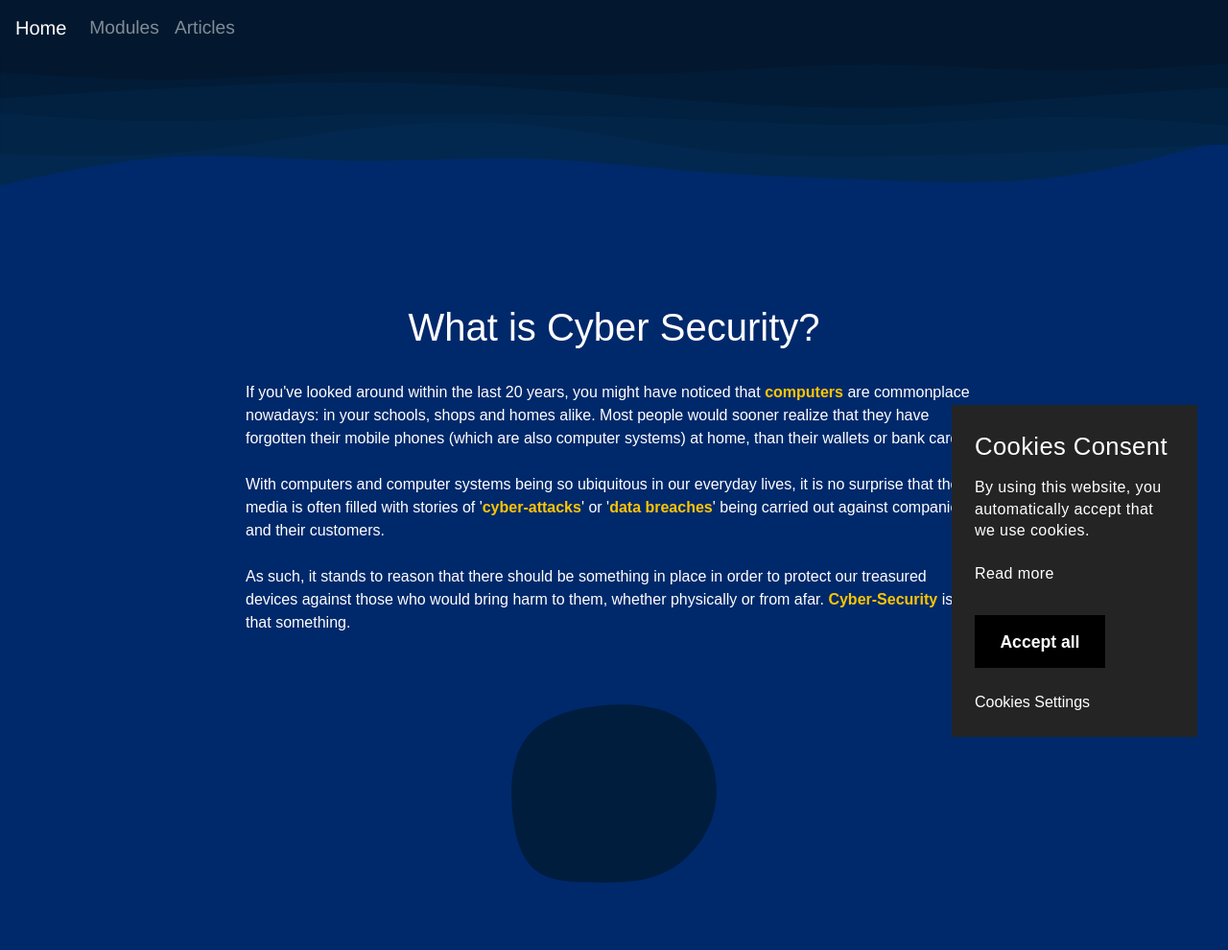
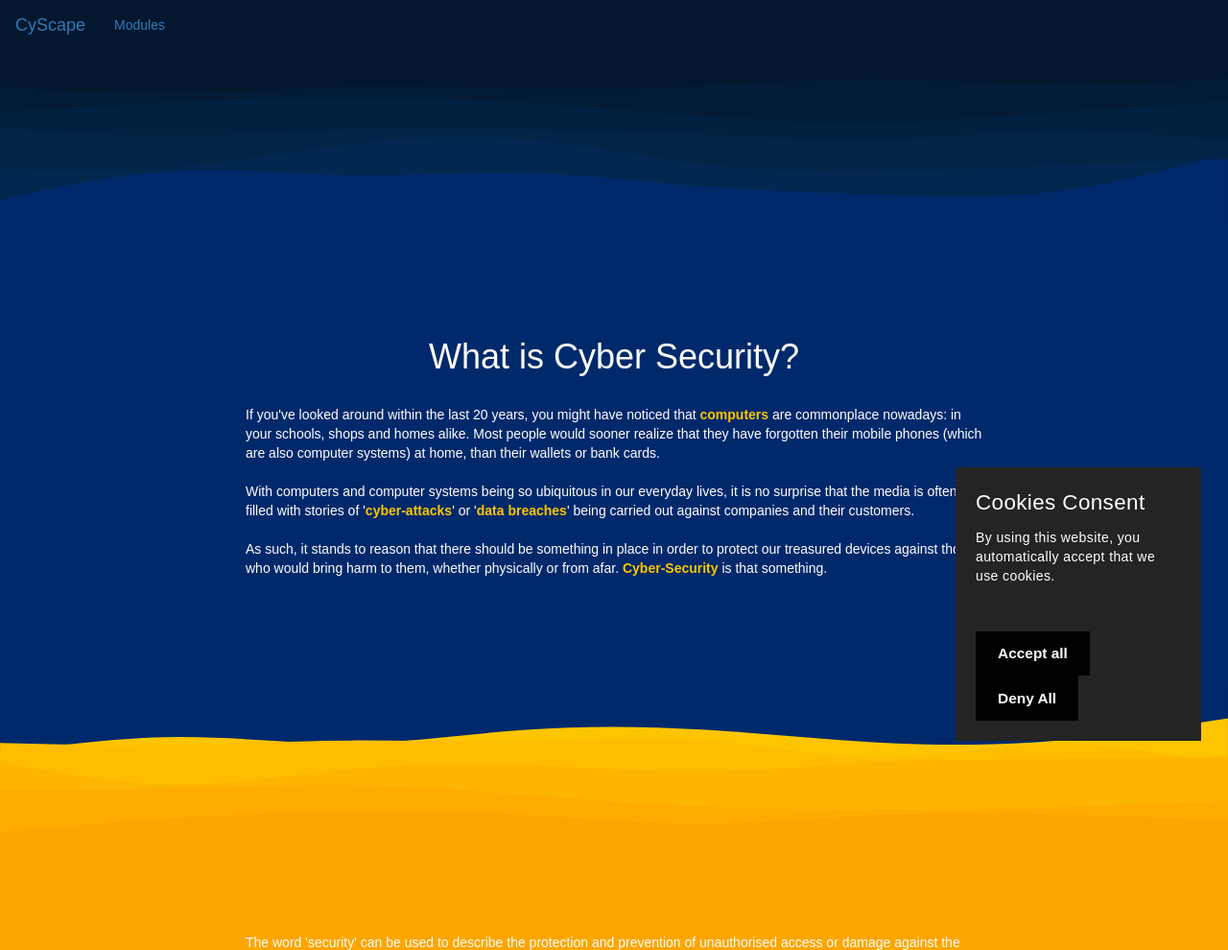
Before and after one commit to DavisR2002/DavisR2002.github.io, a plain HTML site: page index.html in a window 1280 px wide. Shown: the top 990 px of the page at 96% size. Drawn offline with nearby package versions, Linux system fonts and the light colour scheme; a script that the page names is missing; a web font is replaced by a local one.

Commit message:
changes 5

```diff
--- a/index.html
+++ b/index.html
@@ -17,20 +17,19 @@
     <link rel="stylesheet" href="assets/coolButton.css">
     <link rel="stylesheet" href="assets/cookies.css">
 
-    <!-- Bootstrap CSS -->
-    <link rel="stylesheet" href="https://stackpath.bootstrapcdn.com/bootstrap/4.1.3/css/bootstrap.min.css"
-        integrity="sha384-MCw98/SFnGE8fJT3GXwEOngsV7Zt27NXFoaoApmYm81iuXoPkFOJwJ8ERdknLPMO" crossorigin="anonymous">
+    <link rel="stylesheet" href="https://maxcdn.bootstrapcdn.com/bootstrap/3.4.1/css/bootstrap.min.css">
+    <script src="https://ajax.googleapis.com/ajax/libs/jquery/3.6.4/jquery.min.js"></script>
+    <script src="https://maxcdn.bootstrapcdn.com/bootstrap/3.4.1/js/bootstrap.min.js"></script>
 
-    <script src="
-    https://cdn.jsdelivr.net/npm/kute.js@2.2.4/dist/kute.min.js
-    "></script>
+    <script src="https://kit.fontawesome.com/0bf12c30ec.js" crossorigin="anonymous"></script>
+
 
     <style>
         body {
             margin: 0;
             font-family: 'Allerta', sans-serif;
             color: white;
-            background: #202731;
+            background-color: #03182f;
         }
 
         section {
@@ -71,48 +70,46 @@
             background-image: url(assets/images/layeredWaves2.svg);
         }
 
+        .layer3 {
+            background-image: url(assets/images/layeredWaves3.svg);
+        }
+
+
         .flip {
             transform: rotate(180deg);
         }
+    </style>
 
-        .blob-motion {
-            position: absolute;
-            transform: translateY(-20%);
-        }
-    </style>
+    <script src="assets/cookies.js"></script>
 
 </head>
 
 <body>
 
-    <nav class="navbar navbar-expand-md navbar-dark navbar-custom">
-        <a class="navbar-brand pFont" href="index.html">Home</a>
-        <button class="navbar-toggler" type="button" data-toggle="collapse" data-target="#navbarSupportedContent"
-            aria-controls="navbarSupportedContent" aria-expanded="false" aria-label="Toggle navigation">
-            <span class="navbar-toggler-icon"></span>
-        </button>
-
-        <div class="collapse navbar-collapse" id="navbarSupportedContent">
-            <ul class="navbar-nav mr-auto">
-                <li class="nav-item">
-                    <a class="nav-link pFont" href="moduleList.html">Modules</a>
-                </li>
-                <li class="nav-item">
-                    <a class="nav-link pFont" href="articles.html">Articles</a>
-                </li>
-            </ul>
+    <nav class="navbar navbar-custom">
+        <div class="container-fluid">
+            <div class="navbar-header">
+                <button type="button" class="navbar-toggle" data-toggle="collapse" data-target="#myNavbar">
+                    <i class="fa-solid fa-bars"></i>
+                </button>
+                <a class="navbar-brand" href="index.html">CyScape</a>
+            </div>
+            <div class="collapse navbar-collapse" id="myNavbar">
+                <ul class="nav navbar-nav">
+                    <li><a href="moduleList.html">Modules</a></li>
+                </ul>
+            </div>
         </div>
     </nav>
 
-    <div class="cookies-card" id="cookieCard" style=" z-index: 9;">
+
+    <div class="cookies-card" id="cookieCard" style="z-index: 9; display: block;">
         <p class="title">Cookies Consent</p>
         <p class="info">By using this website, you automatically accept that we use cookies. <br>
-            <br><a href="#">Read
-                more</a>
+            <br>
         </p>
         <button id="accept" class="cta visible">Accept all</button>
-        <br><br>
-        <a href="#" class="settings">Cookies Settings</a>
+        &nbsp;&nbsp;<button id="deny" class="cta visible">Deny All</button>
     </div>
 
     <div class="spacer layer2"></div>
@@ -141,19 +138,6 @@
             <b class="bYellow">Cyber-Security</b>
             is that something.
         </p>
-        <svg id="visual" viewBox="0 0 960 300" width="960" height="300" xmlns="http://www.w3.org/2000/svg" xmlns:xlink="http://www.w3.org/1999/xlink
-        " version="1.1">
-            <g transform="translate(463.3533751803334 167.82579495501227)">
-                <path id="blob1"
-                    d="M93.7 -90C116.7 -70.7 127.4 -35.4 122.2 -5.2C117 25 96 50 73 62.5C50 75 25 75 0.1 74.9C-24.7 74.8 -49.5 74.5 -65.2 62C-80.8 49.5 -87.4 24.7 -89.5 -2.1C-91.7 -29 -89.3 -58 -73.6 -77.3C-58 -96.6 -29 -106.3 3.2 -109.5C35.4 -112.7 70.7 -109.4 93.7 -90"
-                    fill="#001D3E"></path>
-            </g>
-            <g transform="translate(460.6952872968852 156.2842754071503)" style="visibility: hidden;">
-                <path id="blob2"
-                    d="M94.2 -94.7C117.7 -70.7 129.4 -35.4 120.5 -8.8C111.7 17.7 82.4 35.4 58.9 59.2C35.4 83 17.7 113 -4.1 117.1C-25.9 121.3 -51.9 99.5 -64.4 75.7C-76.9 51.9 -75.9 25.9 -79.3 -3.4C-82.8 -32.8 -90.5 -65.5 -78 -89.5C-65.5 -113.5 -32.8 -128.8 1.3 -130.1C35.4 -131.4 70.7 -118.7 94.2 -94.7"
-                    fill="#001D3E"></path>
-            </g>
-        </svg>
     </section>
 
     <div class="spacer layer1 flip"></div>
@@ -185,7 +169,8 @@
         </p>
 
     </section>
-    <div class="spacer layer1"></div>
+    <div class="spacer layer3 flip"></div>
+
 
     <div class="footer">
         <h4><b>
```
